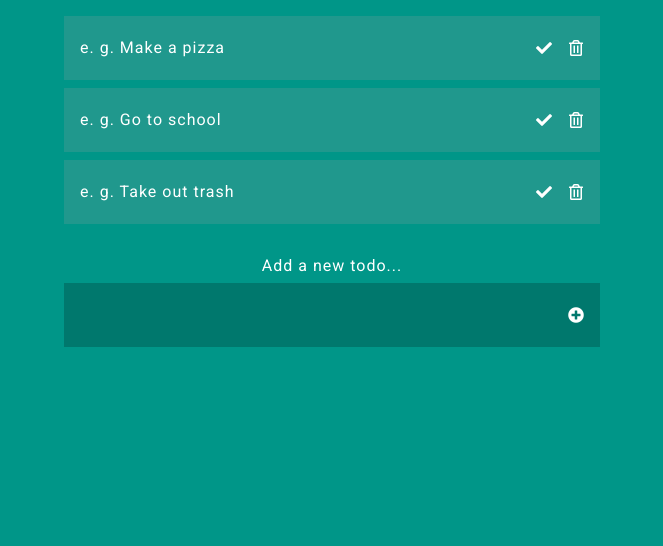
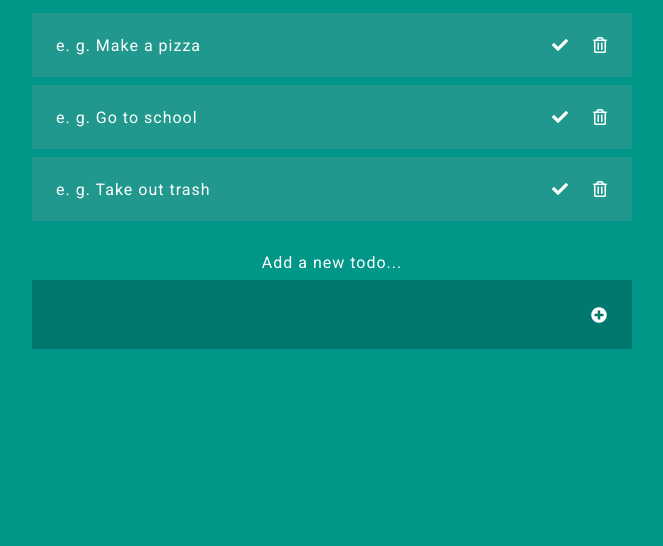
Before and after one commit to stefanelli990/todo-list, a plain HTML site: page index.html in a window 1280 px wide. Shown: the part 254-800 px from the top of the page, without its empty margins (308-971 px from the left). Drawn offline with Linux system fonts and the light colour scheme.

Commit message:
last change

```diff
--- a/style.scss
+++ b/style.scss
@@ -4,20 +4,14 @@
     padding: 0;
     margin: 0;
     box-sizing: border-box;
-
+    font-family: 'Roboto', sans-serif;
+    letter-spacing: 1px;
 }
 
-html {
-    font-size: 0.9rem;
-    @include sm {
-        font-size: 1rem;
-    }
-}
+
 
 body {
     background-color: #009688;
-    font-family: 'Roboto', sans-serif;
-    letter-spacing: 1px;
     display: flex;
     justify-content: center;
     align-items: center;
@@ -29,34 +23,25 @@ body {
 h1 {
     margin-bottom: 2rem;
     text-align: center;
-
 }
 
 .container {
-    padding: 1rem;
     max-width: 600px;
     width: 100%;
     margin: 0 auto;
 
-
-    @include sm {
-        padding: 2rem;
-    }
 .todo-list {
 
     li {
         transition: 0.3s;
         background: #a2a2a233;
         list-style: none;
-        min-height: 3rem;
         margin: 0.5rem 0;
-        padding: 0 0 0 1rem;
+        padding: 1rem 1rem 1rem 1.5rem;
         display: flex;
         justify-content: space-between;
         align-items: center;
-        @include sm {
-            min-height: 4rem;
-          }
+
         .todo-text {
             cursor: pointer;
         }
@@ -65,12 +50,13 @@ h1 {
             display: flex;
             justify-content: center;
             align-items: center;
-            margin-right: 0.5rem;
+
         }
 
         i {
-            padding: 0.5rem;
+            padding:  0.5rem;
             cursor: pointer;
+            margin-left: 0.5rem;
         }
     }
 
@@ -94,15 +80,10 @@ form {
         input {
             width: 100%;
             border: 1px solid transparent;
-            min-height: 3rem;
             background:#00000033;
             color: white;
-            z-index: 10;
-            padding: 0 1rem;
-            @include sm {
-              min-height: 4rem;
-              font-size: 1rem;
-            }
+            padding: 1.5rem;
+            font-size: 1rem;
             &:focus {
                outline: none !important;
             }
@@ -110,7 +91,7 @@ form {
         button {
             cursor: pointer;
             font-size: 1rem;
-            padding: 1rem;
+            padding: 0 1.5rem 0 0;
             background: #00000033;
             display: flex;
             justify-content: center;
```
Also changed, not shown: style.css, 1 other file.
